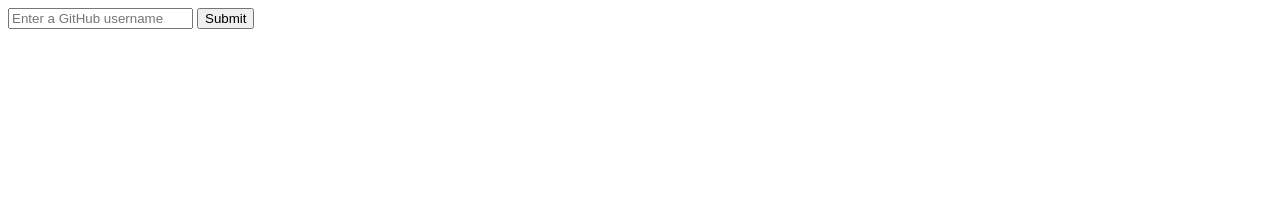
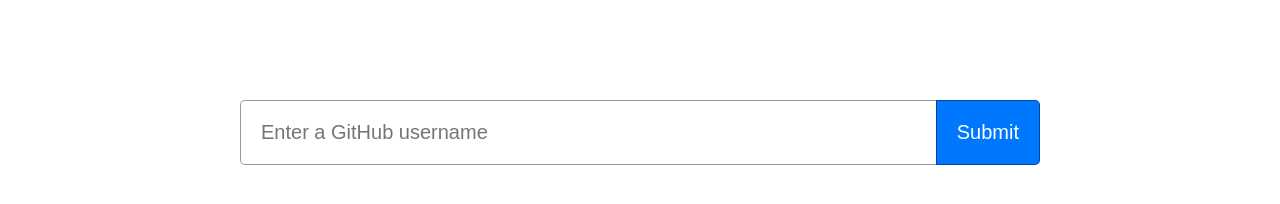
Before and after one commit to jkaho/github-user-lookup, a website: page index.html in a window 1280 px wide. Drawn offline with Linux system fonts and the light colour scheme.

Commit message:
Add styles

```diff
--- a/style.css
+++ b/style.css
@@ -1,3 +1,57 @@
+* {
+    font-family: Arial, Helvetica, sans-serif;
+}
+
 #main {
-    color: green;
+    /* color: green; */
+    width: 80%;
+    max-width: 800px;
+    margin: 100px auto;
 }
+
+#username-form {
+    width: 100%;
+    display: flex;
+}
+
+#username-input, #username-form button {
+    padding: 20px;
+    font-size: 20px;
+    border: 1px solid rgb(0, 0, 0, 0.4);
+}
+
+#username-input {
+    flex: 1;
+    border-right: none!important;
+    border-top-left-radius: 5px;
+    border-bottom-left-radius: 5px;
+}
+
+#username-input:focus {
+    border: 1px solid rgb(0, 119, 255);
+    outline: none;
+}
+
+#username-form button {
+    background: rgb(0, 119, 255);
+    color: white;
+    border-top-right-radius: 5px;
+    border-bottom-right-radius: 5px;
+    cursor: pointer;
+}
+
+#username-form button:hover {
+    background: rgb(0, 89, 190);
+    transition: 0.3s;
+}
+
+#result {
+    width: 100%;
+    font-size: 30px;
+    text-align: center;
+    color: red;
+}
+
+.bold-text {
+    font-weight: bold;
+}
```
